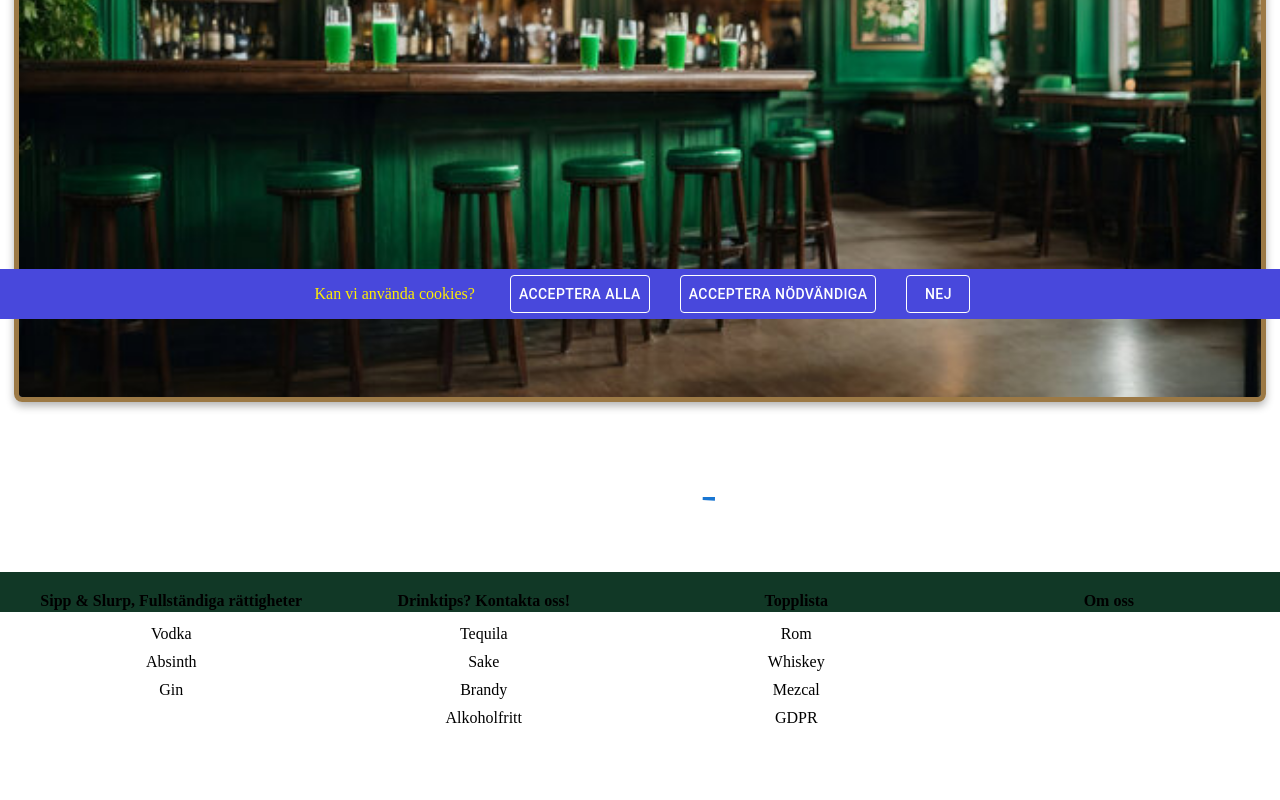
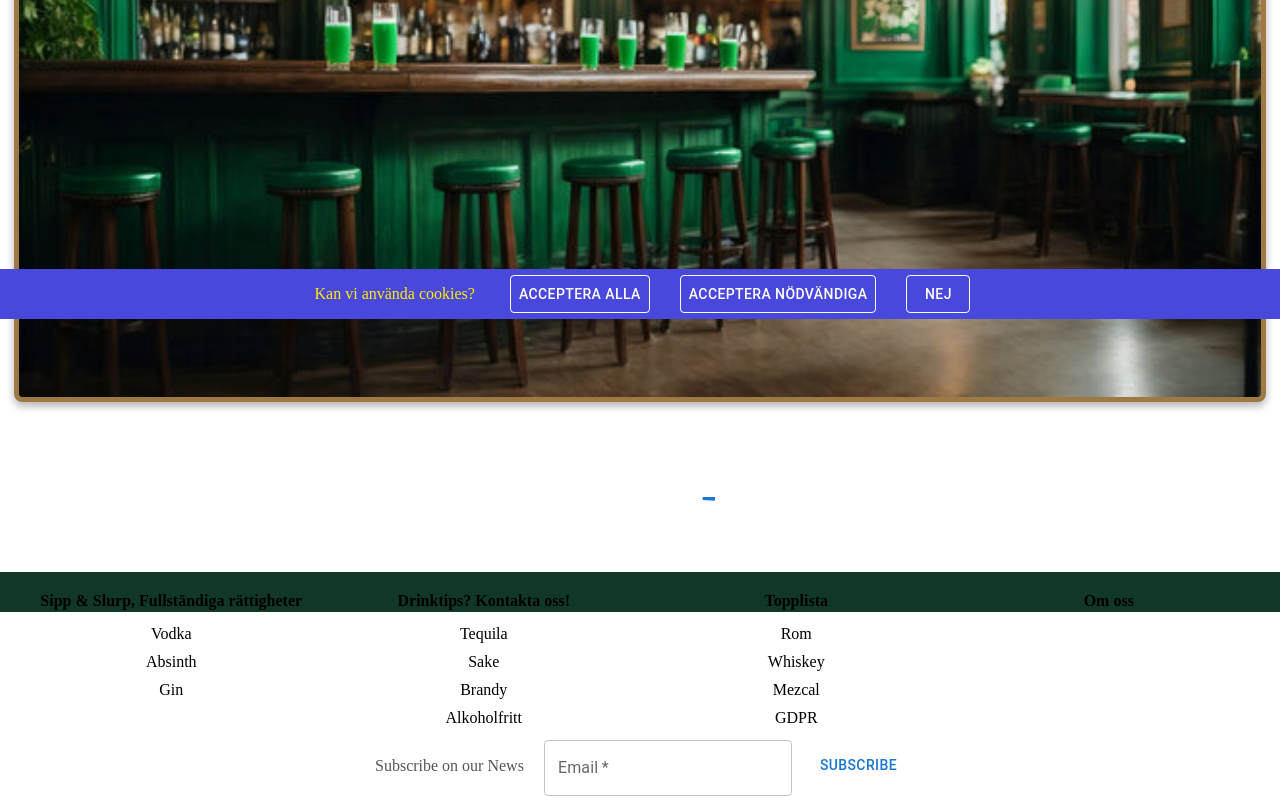
Before and after one commit to bervenuzik/recept_app, a React (Vite) app in the folder recept_app/: page / in a window 1280 px wide. Shown: the part 481-1281 px from the top of the page. Before the commit the page ends 1213 px from the top, so only its background shows below. Built offline with nearby package versions, Linux system fonts and the light colour scheme; no server answers.

Commit message:
created subscribe component

```diff
--- a/recept_app/src/components/Footer/Footer.jsx
+++ b/recept_app/src/components/Footer/Footer.jsx
@@ -1,5 +1,6 @@
 import { Link } from 'react-router-dom';
 import styles from './Footer.module.css';
+import Subscribe from '../Subscribe/Subscribe';
 
 const Footer = () => {
   return (
@@ -29,6 +30,7 @@ const Footer = () => {
           <h4><Link to="/about-us">Om oss</Link></h4>
         </div>
       </div>
+      <Subscribe/>
     </footer>
   );
 };
--- a/recept_app/src/components/Subscribe/Subscribe.jsx
+++ b/recept_app/src/components/Subscribe/Subscribe.jsx
@@ -1,4 +1,4 @@
-import { Button, Snackbar, TextField } from "@mui/material";
+import { Button, Paper, Snackbar, TextField } from "@mui/material";
 import styles from "./Subscribe.module.css"
 import useInput from "../../Hooks/useInput";
 import { useCallback, useContext, useState } from "react";
@@ -7,16 +7,19 @@ import Context from "../AppContext/AppContext"
 const LOCAL_STORAGE_SUBSCRIPTION_EMAIL_KEY = "subscription_email";
 
 function Subscribe() {
+
+    const emailValidator = useCallback((email)=>{
+        const emailRegex = /^[^\s@]+@[^\s@]+\.[^\s@]+$/;
+        return emailRegex.test(email);
+    },[])
+
     const [email , onEmailChange , resetEmail , validateEmail] =  useInput(emailValidator)
     const [error, setErrorMessage , resetError] = useError();
     const [isSubscribed , setIsSubscribed] = useState(false);
     const {isCookiesAccepted} = useContext(Context);
     const emailLS = localStorage.getItem(LOCAL_STORAGE_SUBSCRIPTION_EMAIL_KEY);
 
-    const emailValidator = useCallback((email)=>{
-        const emailRegex = /^[^\s@]+@[^\s@]+\.[^\s@]+$/;
-        return emailRegex.test(email);
-    },[])
+
 
     function onSubscribe(){
         if(!isCookiesAccepted){
@@ -39,19 +42,20 @@ function Subscribe() {
         resetError();
     }
 
-    if(emailLS)setIsSubscribed(true);
+    if(emailLS || isSubscribed) return <p className={styles.subscription}>You are subscribed on our news</p>
 
-    return ( <div>
+    return ( <div className={styles.subscription}>
+
         <p>Subscribe on our News</p>
         <TextField
         onChange={(event) => {
-          onEmailChange(event.target.value);
+          onEmailChange(event.target.value.trim());
         }}
         value={email.value}
         required
+        placeholder="Youremail@mail.com"
         id="outlined-required"
         label="Email"
-        fullWidth
         margin="dense"
         error={email.showError}
         />
@@ -62,6 +66,7 @@ function Subscribe() {
          onClose={handleClose}
          message={error.message}
       />
+
     </div> );
 }
 
--- a/recept_app/src/components/Subscribe/Subscribe.module.css
+++ b/recept_app/src/components/Subscribe/Subscribe.module.css
@@ -0,0 +1,9 @@
+.subscription{
+    display: flex;
+    justify-content: center;
+    align-items: center;
+    gap: 20px;
+    max-width: 700px;
+    width: 100%;
+    margin: auto;
+}
```
